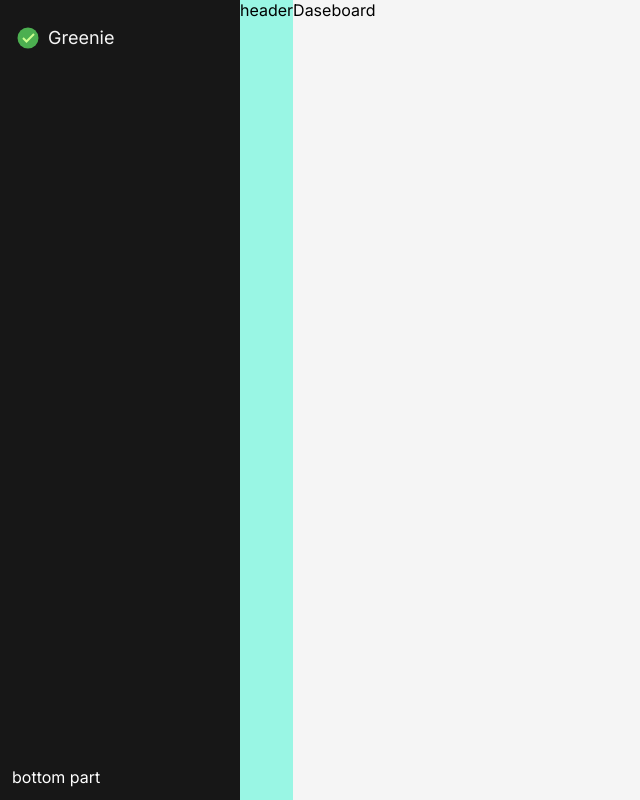
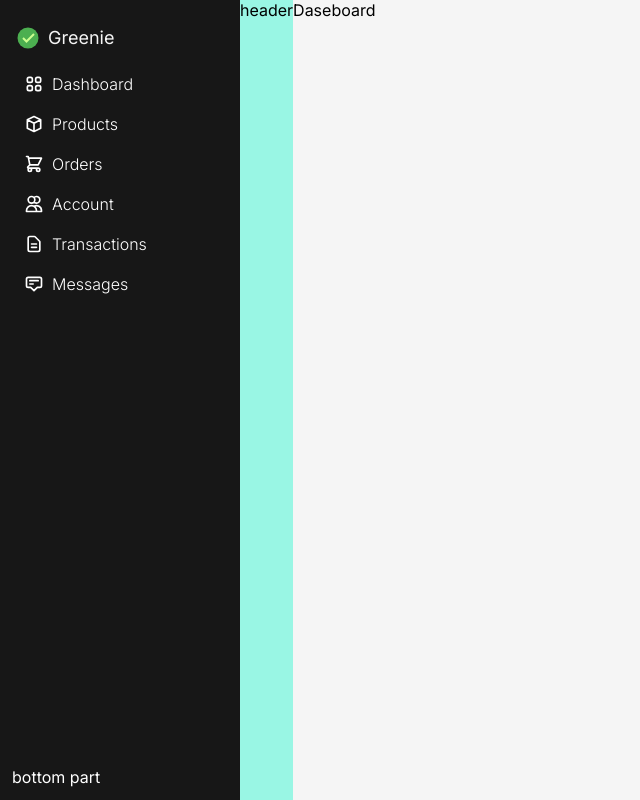
Before and after one commit to Sriram-developer/user-daseboard, a React (Create React App) app: page / in a window 1280 px wide. Shown: the whole page, without its empty margins (0-640 px from the left). Built offline with nearby package versions, Linux system fonts and the light colour scheme; the HTML template or start-up script is replaced by a standard one.

Commit message:
Add classnames and mapped the items

```diff
--- a/package.json
+++ b/package.json
@@ -8,6 +8,8 @@
     "@testing-library/user-event": "^13.5.0",
     "autoprefixer": "^10.4.16",
     "babel": "^6.23.0",
+    "classname": "^0.0.0",
+    "classnames": "^2.3.2",
     "postcss": "^8.4.31",
     "react": "^18.2.0",
     "react-dom": "^18.2.0",
--- a/src/components/user-shared/Sidebar.jsx
+++ b/src/components/user-shared/Sidebar.jsx
@@ -1,5 +1,11 @@
 import React from 'react'
 import {FcOk} from 'react-icons/fc'
+import { DASHBOARD_SIDEBAR_LINKS } from '../../lib/consts/navigation'
+import { Link } from 'react-router-dom'
+import classNames from 'classnames'
+
+const linkClasses ='flex items-center gap-2 font-light px-3 py-2 hover:bg-neutral-700 hover:no-underline active:bg-neutral-600 rounded-sm text-base'
+
 
 export default function Sidebar() {
   return (
@@ -8,8 +14,21 @@
             <FcOk fontSize={24}/>
             <span className='text-neutral-100 text-lg '>Greenie</span>
         </div>
-        <div className='flex-1'></div>
+        <div className='flex-1'>
+            {DASHBOARD_SIDEBAR_LINKS.map((item) =>(
+                <SidebarLink key={item.Key} item={item}/>
+            ))}
+        </div>
         <div>bottom part</div>
     </div>
   )
 }
+
+function SidebarLink({ item }){
+    return(
+        <Link to={item.path} className={classNames('text-white', linkClasses)}>
+        <span className='text-xl'>{item.icon}</span>
+        {item.label}
+        </Link>
+    )
+}
--- a/src/lib/consts/navigation.jsx
+++ b/src/lib/consts/navigation.jsx
@@ -2,7 +2,11 @@
 	HiOutlineViewGrid,
 	HiOutlineCube,
 	HiOutlineShoppingCart,
-
+    HiOutlineUsers,
+	HiOutlineDocumentText,
+	HiOutlineAnnotation,
+	HiOutlineQuestionMarkCircle,
+	HiOutlineCog
 } from 'react-icons/hi'
 
 export const DASHBOARD_SIDEBAR_LINKS = [
```
Also changed, not shown: 1 other file (tests, documents, lock files or other folders).
